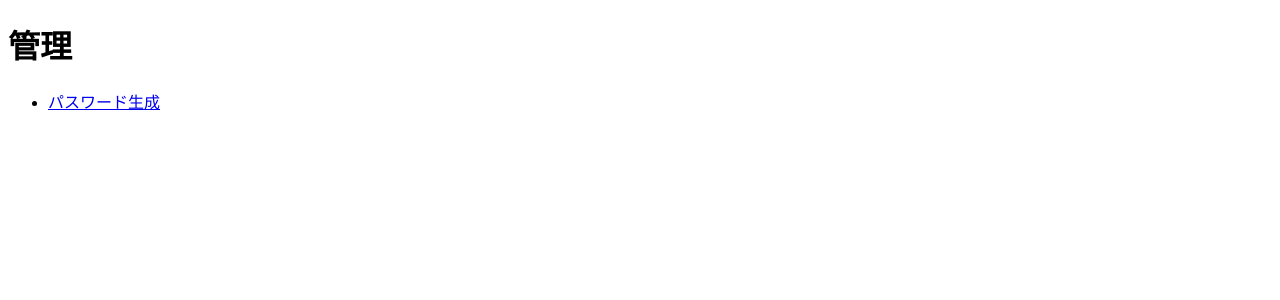
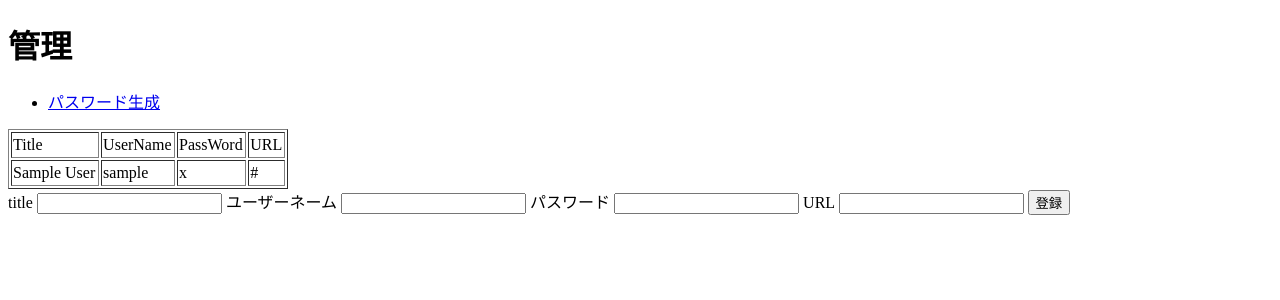
Before and after one commit to homirun/model_o_password_manager, a Django app: template src/app/templates/manage_account.html in a window 1280 px wide. Shown: the top 300 px of the page. Run offline with Django 3.2, Linux system fonts and the light colour scheme; the template is opened without the code that fills it: values that come from a table or form of the project are taken from there, others are empty; tables that the repository leaves empty hold one stand-in row (values such as "Sample post"); parts of the project's set-up code (start-up, migrations or seed data) failed here and were passed over.

Commit message:
最低限の機能を実装

```diff
--- a/django/requirements.txt
+++ b/django/requirements.txt
@@ -3,3 +3,4 @@ uwsgi==2.0.18
 pysnooper==0.0.23
 python-dotenv==0.10.2
 mysqlclient==1.4.2
+django-user-sessions==1.6.0
--- a/src/app/forms.py
+++ b/src/app/forms.py
@@ -1,5 +1,7 @@
 from django.contrib.auth.forms import UserCreationForm, AuthenticationForm
 from django.contrib.auth.models import User
+from django import forms
+from .models import AccountInformation
 
 
 class UserCreateForm(UserCreationForm):
@@ -20,3 +22,9 @@ class LoginForm(AuthenticationForm):
         for field in self.fields.values():
             field.widget.attrs['class'] = 'form-control'
             field.widget.attrs['placeholder'] = field.label
+
+
+class AccountInformationCreateForm(forms.ModelForm):
+    class Meta:
+        model = AccountInformation
+        fields = ('title', 'user_name', 'password', 'url')
--- a/src/app/models.py
+++ b/src/app/models.py
@@ -1,3 +1,11 @@
 from django.db import models
 from django.contrib.auth.models import User
 # Create your models here.
+
+
+class AccountInformation(models.Model):
+    title = models.CharField(max_length=200)
+    user_name = models.CharField(max_length=200)
+    password = models.CharField(max_length=200)
+    url = models.CharField(max_length=200)
+    relation_user_id = models.IntegerField(null=True)
--- a/src/app/templates/generate_password.html
+++ b/src/app/templates/generate_password.html
@@ -13,5 +13,5 @@
          <button type="submit">生成</button>
         </form>
     {% endif %}
-    <a href="{% url 'index' %}">戻る</a>
+    <a href="{% url 'manage_account' %}">戻る</a>
 {% endblock %}
--- a/src/app/templates/manage_account.html
+++ b/src/app/templates/manage_account.html
@@ -7,4 +7,33 @@
     <ul>
         <li> <a href="{% url 'generate_password' %}">パスワード生成</a></li>
     </ul>
+    <table border=1 width=280 height=60>
+        <tr>
+            <td>Title</td>
+            <td>UserName</td>
+            <td>PassWord</td>
+            <td>URL</td>
+        </tr>
+        {% for account in account_informations %}
+            <tr>
+                <td>{{account.title}}</td>
+                <td>{{account.user_name}}</td>
+                <td>{{account.password}}</td>
+                <td>{{account.url}}</td>
+            </tr>
+        {% endfor %}
+    </table>
+
+    <form method="post" action="{% url 'manage_account' %}">
+        {% csrf_token %}
+        <label>title</label>
+        {{ form.title }}
+        <label>ユーザーネーム</label>
+        {{ form.user_name }}
+        <label>パスワード</label>
+        {{ form.password }}
+        <label>URL</label>
+        {{ form.url }}
+        <button type="submit">登録</button>
+    </form>
 {% endblock %}
--- a/src/app/urls.py
+++ b/src/app/urls.py
@@ -1,4 +1,4 @@
-from django.urls import path
+from django.urls import path, include
 from . import views
 
 urlpatterns = [
@@ -6,4 +6,5 @@ urlpatterns = [
     path('signup', views.CreateAccount.as_view(), name='signup'),
     path('generate_password', views.GeneratePassword.as_view(), name='generate_password'),
     path('manage_account', views.ManageAccount.as_view(), name='manage_account'),
+    path('', include('user_sessions.urls', 'user_sessions')),
 ]
```
Also changed, not shown: src/app/templates/app/accountinformation_list.html (added, +26 -0 lines), src/app/views.py (+40 -5 lines), src/app/migrations/0001_initial.py (added), src/app/migrations/0002_auto_20200114_0902.py (added).
